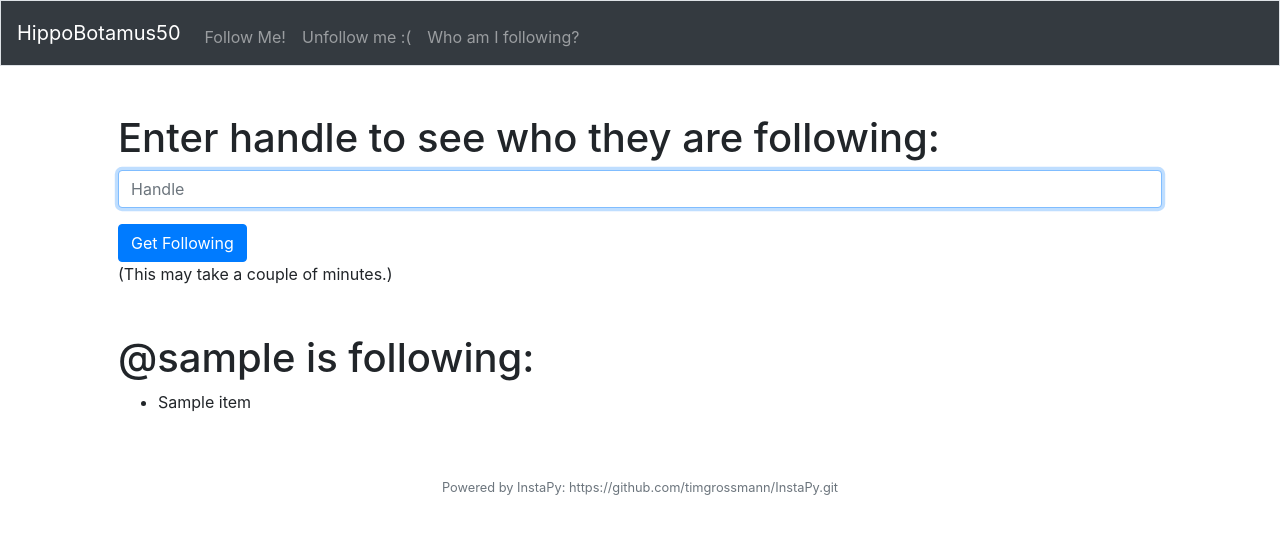
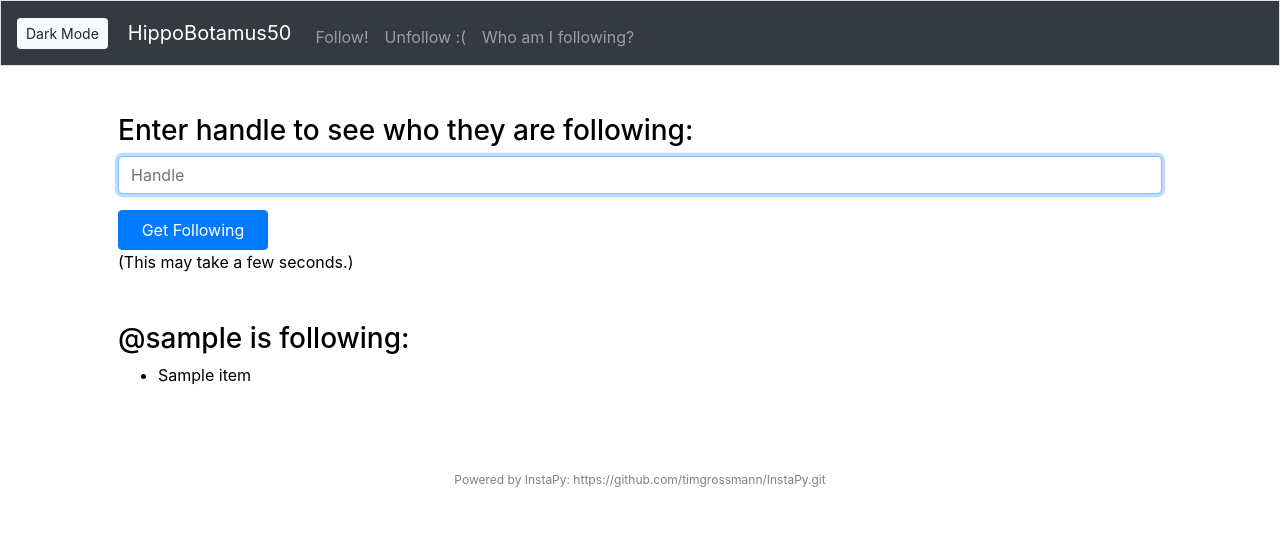
Before and after one commit to Verano-20/HippoBotamus50, a Flask app: template templates/following.html in a window 1280 px wide. Shown: the top 534 px of the page. Run offline with Flask 2, Linux system fonts and the light colour scheme; the template is opened without the code that fills it: most values are stand-ins (such as "Sample title", 1, 10 or a date in 2020); some libraries are stand-ins or nearby versions.

Commit message:
Dark mode and loader added

```diff
--- a/app.py
+++ b/app.py
@@ -28,8 +28,8 @@
  Details not included for public repo,see youtube
  demo in readme or enter your own details to test.
 '''
-username = ""
-password = ""
+username = "hippobotamus50"
+password = "password50"
 
 session=InstaPy(username=username, password=password, headless_browser=True)
 session.login()
@@ -50,6 +50,8 @@
 
         #Get sumbitted handle
         handle=request.form.get("handle")
+        if not handle:
+            return render_template('follow.html')
 
         #Check the handle doesn't start with "@"
         if handle[0] == "@":
@@ -82,6 +84,9 @@
         #Get handle from user input
         handle=request.form.get("handle")
 
+        if not handle:
+            return render_template('following.html')
+
         #Check the handle doesn't start with "@"
         if handle[0] == "@":
             #Drop first char
@@ -107,6 +112,9 @@
         #Get handle
         handle=request.form.get("handle")
 
+        if not handle:
+            return render_template('unfollow.html')
+
         #Check the handle doesn't start with "@"
         if handle[0] == "@":
             #Drop first char
--- /dev/null
+++ b/static/scripts/features.js
@@ -0,0 +1,43 @@
+function loader() {
+    var button = document.getElementById('active_button')
+    button.style.display='none';
+
+    var loader = document.getElementById('loader')
+    loader.style.display='block';
+    loader.style.marginLeft='55px';
+}
+
+function ToDarkMode() {
+    var button = document.getElementById("togglemode")
+    button.innerHTML="Light Mode";
+    button.className="btn btn-dark btn-sm";
+    button.onclick=function() { ToLightMode(); };
+
+    var body = document.getElementById("body")
+    body.style.color="white";
+    body.style.backgroundColor="black";
+
+    var nav = document.getElementById("nav")
+    nav.className="navbar navbar-expand-md navbar-light border";
+    nav.style.backgroundColor="#85cfcb";
+
+    var footer = document.getElementById("footer")
+    footer.style="color: #85cfcb"
+}
+
+function ToLightMode() {
+    var button = document.getElementById("togglemode")
+    button.innerHTML="Dark Mode";
+    button.className="btn btn-light btn-sm";
+    button.onclick=function() { ToDarkMode(); };
+
+    var body = document.getElementById("body")
+    body.style.color="black";
+    body.style.backgroundColor="white";
+
+    var nav = document.getElementById("nav")
+    nav.className="navbar navbar-expand-md navbar-dark bg-dark border";
+
+    var footer = document.getElementById("footer")
+    footer.style="color: grey"
+}
--- /dev/null
+++ b/static/styles.css
@@ -0,0 +1,45 @@
+h1{
+    font-size: 200%;
+}
+
+.spinner{
+    border: 80px solid #f3f3f3;
+    border-radius: 50%;
+    border-top: 80px solid #3498db;
+    border-right: 1px solid #3498db;
+    border-bottom: 80px solid lightskyblue;
+    border-left: 1px solid lightskyblue;
+    width: 400px;
+    height: 400px;
+    animation: spin 2s linear infinite;
+}
+
+.loader{
+    border: 6px solid #f3f3f3;
+    border-radius: 50%;
+    border-top: 6px solid #3498db;
+    width: 40px;
+    height: 40px;
+    animation: spin 2s linear infinite;
+}
+
+@keyframes spin {
+    0% { transform: rotate(0deg); }
+    100% { transform: rotate(360deg); }
+  }
+
+.active_button{
+    width: 150px;
+    height: 40px;
+}
+
+body{
+    color: black;
+}
+
+.footer{
+    text-align: center;
+    font-size: 12px;
+    color: grey;
+    padding: 20px
+}
--- a/templates/followed.html
+++ b/templates/followed.html
@@ -6,6 +6,7 @@
 
 {% block main %}
 
-    <h1> HippoBotamus50 is now following @{{ handle }}! </h1>
-
+    <body id="body">
+        <h1> HippoBotamus50 is now following @{{ handle }}! </h1>
+    </body>
 {% endblock %}
--- a/templates/following.html
+++ b/templates/following.html
@@ -5,23 +5,24 @@
 {% endblock %}
 
 {% block main %}
-
-    <h1>Enter handle to see who they are following:</h1>
+    <body id="body">
+        <h3>Enter handle to see who they are following:</h3>
 
         <form action="/following" method="post">
             <div class="form-group">
                 <input autocomplete="off" autofocus class="form-control" name="handle" placeholder="Handle" type="text">
             </div>
-        <button class="btn btn-primary" type="submit"> Get Following </button>
+            <button id="active_button" class="btn btn-primary active_button" type="submit" onclick="loader()"> Get Following </button>
+            <div id="loader" style="display:none" class="loader"></div>
+            <div> (This may take a few seconds.)</div>
         </form>
-    <div> (This may take a couple of minutes.)</div>
         <br><br>
-    <h1> @{{handle}} is following: </h1>
+        <h3> @{{handle}} is following: </h3>
         <ul>
             {% for item in handles %}
                 <li> {{item}}</li>
             {% endfor %}
         </ul>
-
+    </body>
 
 {% endblock %}
--- a/templates/layout.html
+++ b/templates/layout.html
@@ -1,33 +1,36 @@
 <!DOCTYPE html>
 
 <html lang="en">
-
     <head>
-
         <!-- Required meta tags -->
         <meta charset="utf-8">
         <meta name="viewport" content="width=device-width, initial-scale=1, shrink-to-fit=no">
 
-        <!-- documentation at http://getbootstrap.com/docs/4.1/, alternative themes at https://bootswatch.com/ -->
-        <link href="https://maxcdn.bootstrapcdn.com/bootstrap/4.1.3/css/bootstrap.min.css" rel="stylesheet">
+        <!-- Bootstrap CSS -->
+        <link rel="stylesheet" href="https://stackpath.bootstrapcdn.com/bootstrap/4.1.3/css/bootstrap.min.css" integrity="sha384-MCw98/SFnGE8fJT3GXwEOngsV7Zt27NXFoaoApmYm81iuXoPkFOJwJ8ERdknLPMO" crossorigin="anonymous">
+        <link rel="stylesheet" href="static/styles.css">
 
-        <link href="/static/styles.css" rel="stylesheet">
 
         <title>HippoBotamus50: {% block title %}{% endblock %}</title>
-
     </head>
 
-    <body>
+    <body id="body">
+        <nav id="nav" class="navbar navbar-expand-md navbar-dark bg-dark border">
 
-        <nav class="navbar navbar-expand-md navbar-dark bg-dark border">
-            <a class="navbar-brand" href="/">HippoBotamus50</a>
-            <button aria-controls="navbar" aria-expanded="false" aria-label="Toggle navigation" class="navbar-toggler" data-target="#navbar" data-toggle="collapse" type="button">
+            <button id="togglemode" type="button" class="btn btn-light btn-sm" onclick="ToDarkMode()" >
+                Dark Mode
+            </button>
+
+            <a class="navbar-brand" style="padding-left: 20px" href="/">HippoBotamus50</a>
+
+            <button class="navbar-toggler" type="button" data-toggle="collapse" data-target="#collapsiblenavbar">
                 <span class="navbar-toggler-icon"></span>
             </button>
-            <div class="collapse navbar-collapse" id="navbar">
+
+            <div class="collapse navbar-collapse" id="collapsiblenavbar">
                 <ul class="navbar-nav mr-auto mt-2">
-                    <li class="nav-item"><a class="nav-link" href="/follow">Follow Me!</a></li>
-                    <li class="nav-item"><a class="nav-link" href="/unfollow">Unfollow me :(</a></li>
+                    <li class="nav-item"><a class="nav-link" href="/follow">Follow!</a></li>
+                    <li class="nav-item"><a class="nav-link" href="/unfollow">Unfollow :(</a></li>
                     <li class="nav-item"><a class="nav-link" href="/following">Who am I following?</a></li>
                 </ul>
             </div>
@@ -37,10 +40,14 @@
             {% block main %}{% endblock %}
         </main>
 
-        <footer class="small text-center text-muted">
+        <footer id="footer" class="footer">
             Powered by InstaPy: https://github.com/timgrossmann/InstaPy.git
         </footer>
 
+        <script src="static/scripts/features.js" type="text/javascript"></script>
+        <script src="https://code.jquery.com/jquery-3.3.1.slim.min.js" integrity="sha384-q8i/X+965DzO0rT7abK41JStQIAqVgRVzpbzo5smXKp4YfRvH+8abtTE1Pi6jizo" crossorigin="anonymous"></script>
+        <script src="https://cdnjs.cloudflare.com/ajax/libs/popper.js/1.14.3/umd/popper.min.js" integrity="sha384-ZMP7rVo3mIykV+2+9J3UJ46jBk0WLaUAdn689aCwoqbBJiSnjAK/l8WvCWPIPm49" crossorigin="anonymous"></script>
+        <script src="https://stackpath.bootstrapcdn.com/bootstrap/4.1.3/js/bootstrap.min.js" integrity="sha384-ChfqqxuZUCnJSK3+MXmPNIyE6ZbWh2IMqE241rYiqJxyMiZ6OW/JmZQ5stwEULTy" crossorigin="anonymous"></script>
+
     </body>
-
 </html>
--- a/templates/unfollowed.html
+++ b/templates/unfollowed.html
@@ -5,7 +5,7 @@
 {% endblock %}
 
 {% block main %}
-
-    <h1> HippoBotamus50 has unfollowed @{{ handle }} :( </h1>
-
+    <body id="body">
+        <h1> HippoBotamus50 has unfollowed @{{ handle }} :( </h1>
+    </body>
 {% endblock %}
```
Also changed, not shown: templates/follow.html (+13 -8 lines), templates/index.html (+4 -5 lines), templates/unfollow.html (+11 -8 lines). Lines whose indentation alone changed are shown as unchanged.
